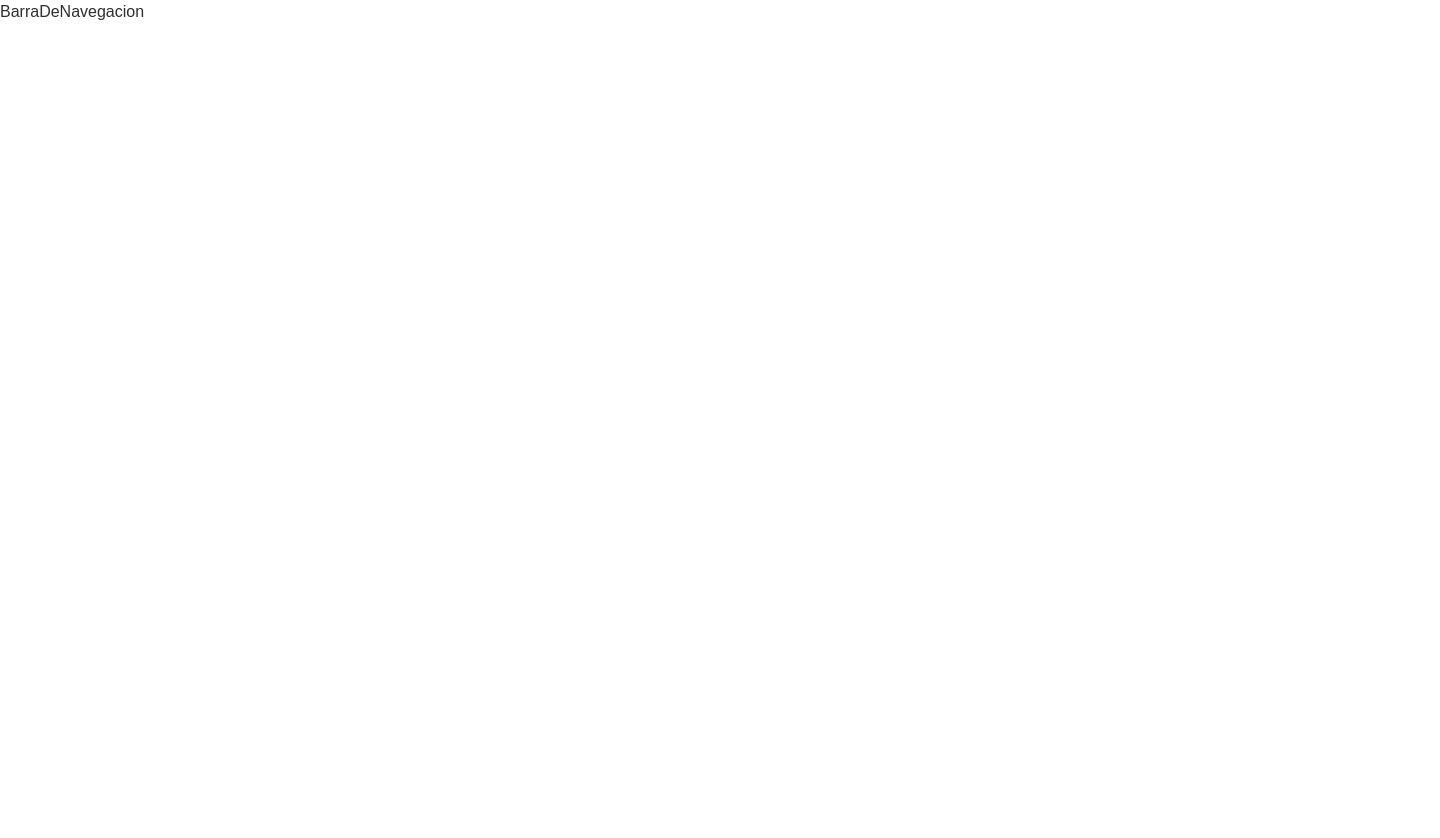
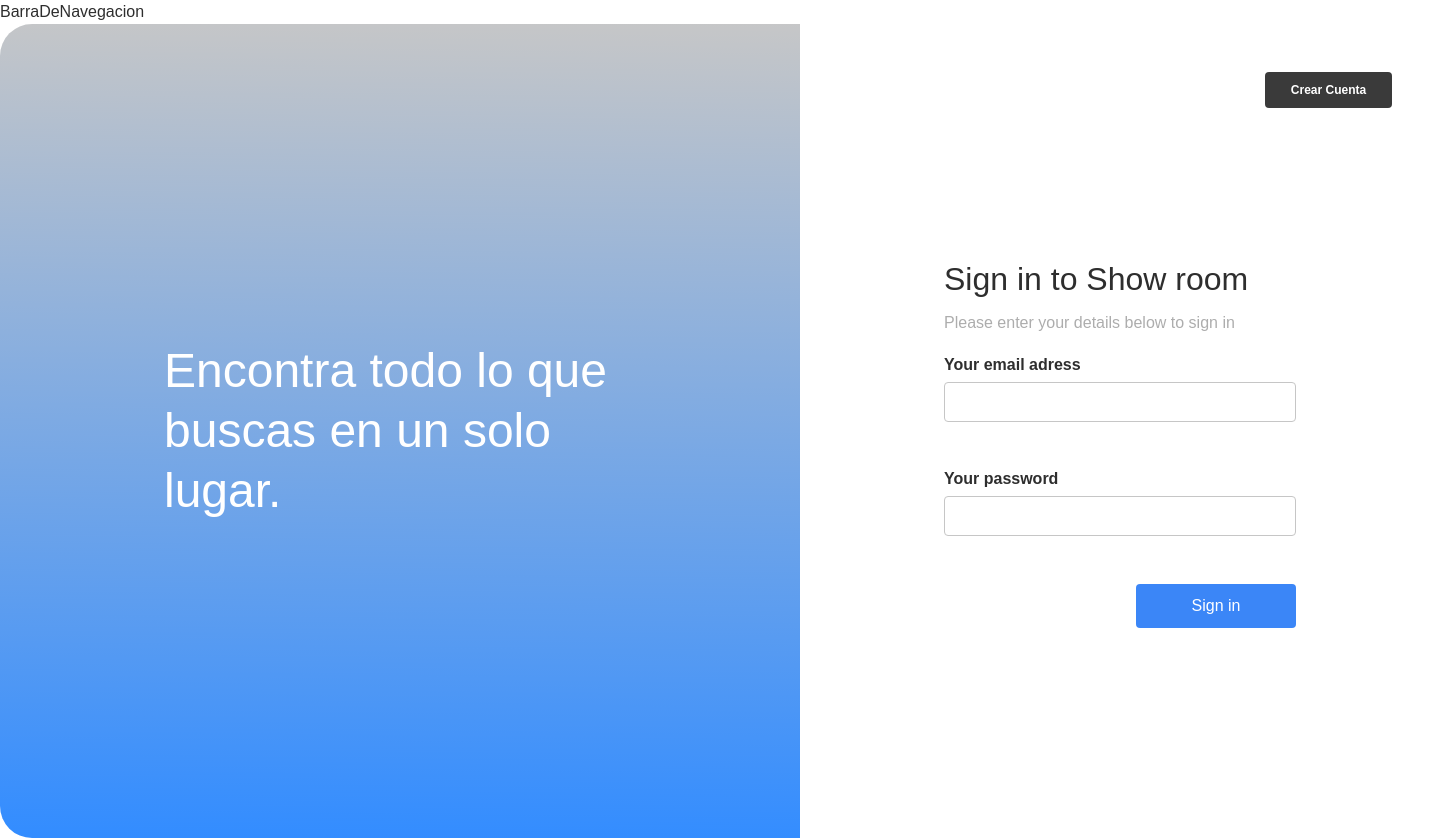
Before and after one commit to evoldevargentina/ecommerce-Frontend-team1-2023, a React (Vite) app: page /login in a window 1280 px wide. Before the commit this address had no page. Shown: the whole page, 1440 px wide, since content can reach past the window. Before the commit the page ends 800 px from the top, so only its background shows below. Built offline with nearby package versions, Linux system fonts and the light colour scheme.

Commit message:
se maqueta el formulario de login

```diff
--- a/src/App.jsx
+++ b/src/App.jsx
@@ -3,6 +3,7 @@ import { Route, Routes } from "react-router-dom";
 import Home from './Pages/Home/Home';
 import './App.css'
 import BarraDeNavegacion from './Components/BarraDeNavegacion/BarraDeNavegacion';
+import Login from './Components/BarraDeNavegacion/login/Login';
 
 function App() {
 
@@ -11,6 +12,7 @@ function App() {
     <BarraDeNavegacion />
     <Routes>
       <Route path="/" element={<Home/>} />
+      <Route path='/login' element = {<Login/>}/>
     </Routes>
     </>
   )
--- /dev/null
+++ b/src/Components/BarraDeNavegacion/login/Login.jsx
@@ -0,0 +1,46 @@
+import React from 'react';
+import './login.css'
+import { Form } from 'react-router-dom';
+
+const Login = () => {
+    return (
+        <>
+        <div className='loginFlex'>
+        <div className='loginContainer'>
+            <aside className='loginLeft'>
+                <div className='loginLeftText'>
+                    <p>Encontra todo lo que buscas en un solo lugar.</p>
+                </div>
+            </aside>
+            <aside className='loginRight'>
+                <button className='btnCreateAccount'>
+                    Crear Cuenta
+                </button>
+
+                <div className='formContainer'>
+                        <h2>
+                            Sign in to Show room
+                        </h2>
+                        <p>Please enter your details below to sign in</p>
+                    <form className='loginForm'>
+                        <div className='formControl'>
+                        <label htmlFor="email">Your email adress</label>
+                        <textarea name="email" id="email" cols="30" rows="1"></textarea>
+                        </div>
+                        <div className='formControl'>
+                        <label htmlFor="email">Your password</label>
+                        <textarea name="email" id="email" cols="30" rows="1"></textarea>
+                        </div>
+                        <button type='submit' className='loginSubmitBtn'>
+                                Sign in
+                        </button>
+                    </form>
+                </div>
+            </aside>
+        </div>
+        </div>
+        </>
+    );
+};
+
+export default Login;
--- /dev/null
+++ b/src/Components/BarraDeNavegacion/login/login.css
@@ -0,0 +1,134 @@
+
+
+.loginContainer {
+  display: flex;
+  justify-content: center;
+  flex-direction: row;
+
+  border-radius: 32px;
+  height: 814px;
+  width: 1440px;
+  overflow: hidden;
+}
+.loginLeft {
+  display: flex;
+  justify-content: center;
+  align-items: center;
+  width: 800px;
+  height: 814px;
+  background: linear-gradient(
+    180.67deg,
+    rgba(0, 0, 0, 0.22) -0.83%,
+    rgba(0, 112, 255, 0.8) 99.43%
+  );
+}
+.loginRight {
+  width: 640px;
+  height: auto;
+  display: flex;
+  flex-direction: column;
+  /* justify-content: center; */
+  align-items: center;
+  background: #fff;
+}
+
+.loginLeftText {
+  width: 472px;
+  height: 180px;
+  font-family: Plus Jakarta Sans;
+  font-size: 48px;
+  font-weight: 400;
+  line-height: 60px;
+  letter-spacing: 0em;
+  text-align: left;
+}
+.loginLeftText p {
+  color: #ffffff;
+}
+
+.formContainer {
+
+  width: 496;
+  height: 512px;
+  border-radius: 16px;
+  padding: 72px;
+  margin-top: 32px;
+  /* flex-grow: 1; */
+}
+.formContainer h3{
+    color: var(--Black-Fill, #2E2E2E);
+/* font-family: Satoshi Variable; */
+font-size: 1.6875rem;
+font-style: normal;
+font-weight: 500;
+line-height: normal;
+}
+
+.formContainer p{
+    color: #ADADAD;
+/* font-family: Satoshi Variable; */
+font-size: 1rem;
+font-style: normal;
+font-weight: 500;
+line-height: normal;
+margin-top: 16px;
+}
+
+.loginForm{
+    display: flex;
+    flex-direction: column;
+}
+
+.formControl{
+    display: flex;
+    flex-direction: column;
+    margin: 24px 0;
+}
+
+.formControl textarea{
+    width: 22rem;
+height: 2.5rem;
+flex-shrink: 0;
+    border-radius: 0.25rem;
+border: 1px solid #C6C6C6;
+background: #FFF;
+resize: none;
+
+}
+
+.formControl label{
+    color: var(--Black-Fill, #2E2E2E);
+/* font-family: Satoshi Variable; */
+font-size: 1rem;
+font-style: normal;
+font-weight: 700;
+line-height: normal;
+margin-bottom: 8px;
+}
+
+.loginSubmitBtn{
+width: 10rem;
+height: 2.75rem;
+flex-shrink: 0;
+border-radius: 0.25rem;
+background: #3B86F7;
+color: #FFF;
+display: inline-block;
+align-self: end;
+margin-top: 24px;
+}
+.btnCreateAccount{
+    margin: 48px;
+    align-self: flex-end;
+    width: 7.9375rem;
+height: 2.25rem;
+flex-shrink: 0;
+border-radius: 0.25rem;
+background: #3A3A3A;
+color: #FFF;
+text-align: center;
+font-size: 0.75rem;
+font-style: normal;
+font-weight: 700;
+line-height: normal;
+}
```
